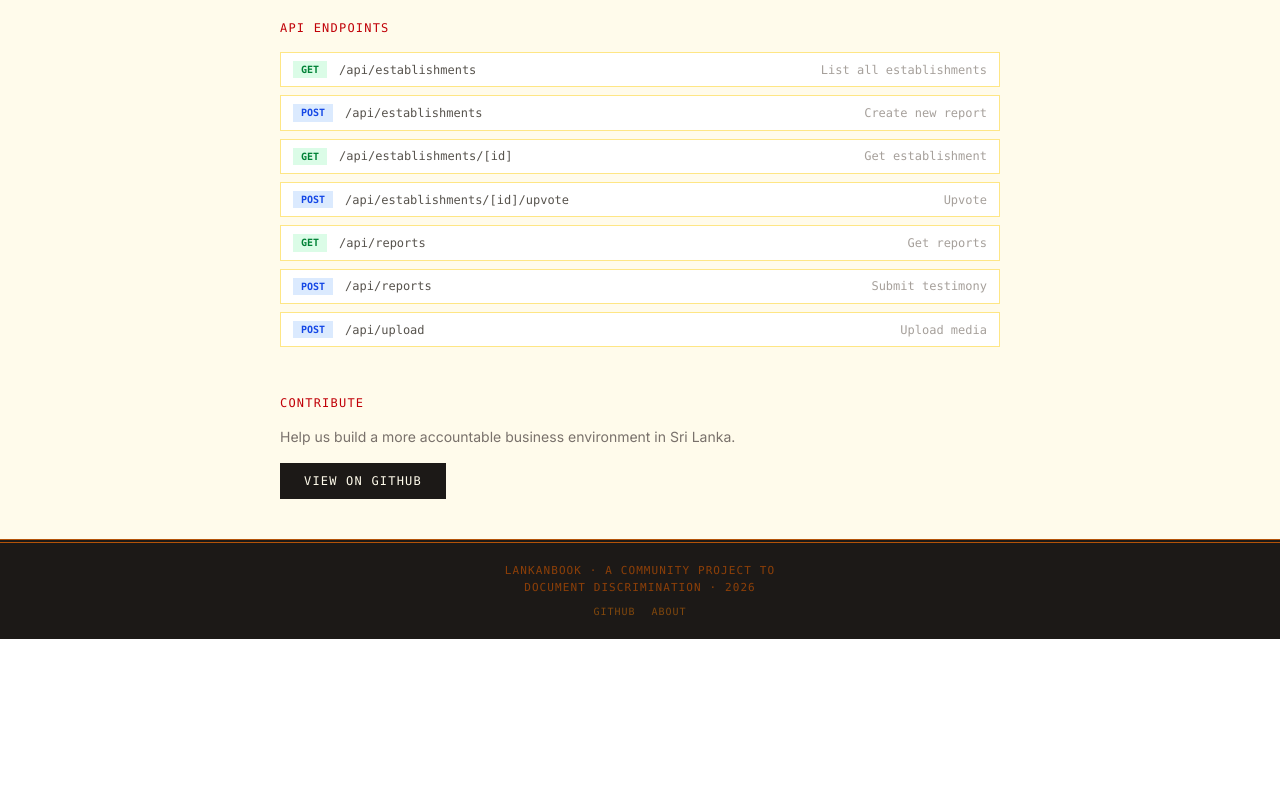
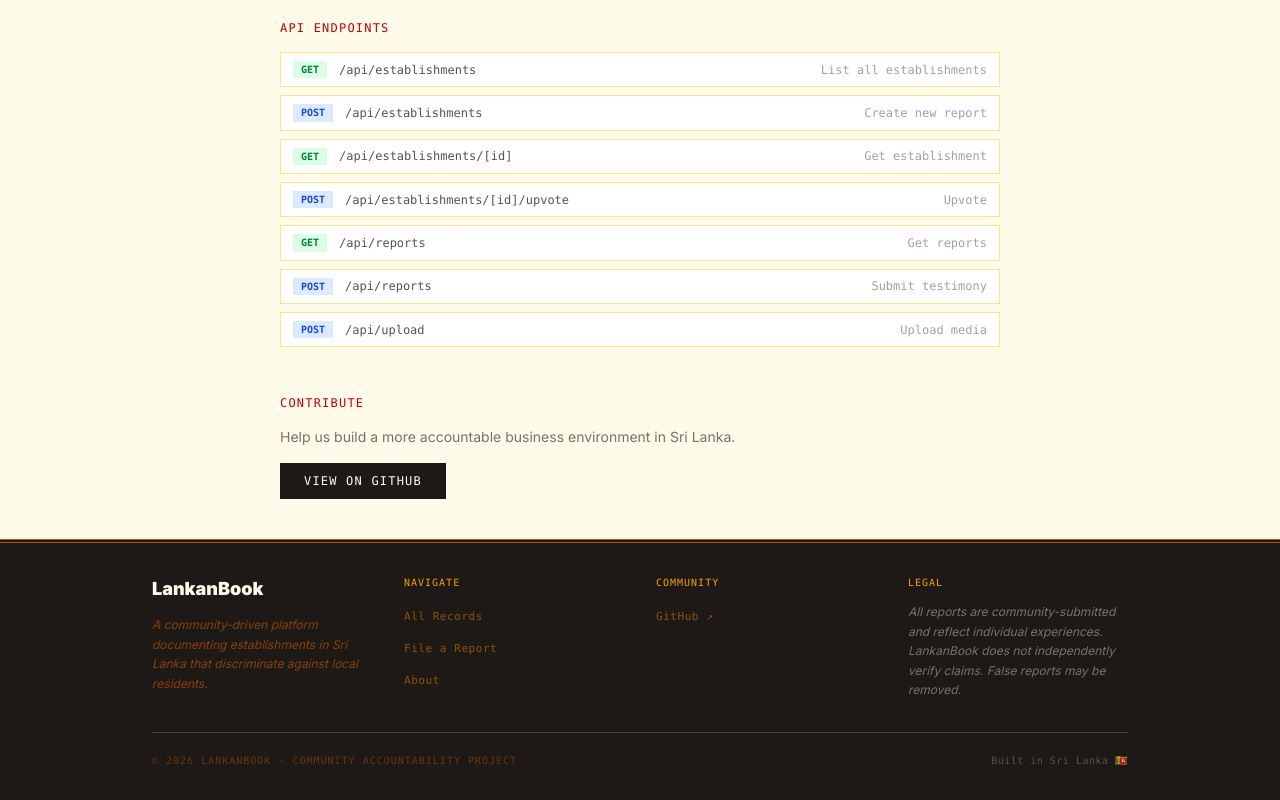
Before and after one commit to dilukshann7/lankanbook, a Next.js app: page /about in a window 1280 px wide. Shown: the part 1386-2186 px from the top of the page. Before the commit the page ends 2025 px from the top, so only its background shows below. Built offline with nearby package versions, Linux system fonts and the light colour scheme.

Commit message:
feat: Redesign and enhance site footer

```diff
--- a/components/site-footer.tsx
+++ b/components/site-footer.tsx
@@ -1,30 +1,96 @@
 import Link from "next/link"
 
 const SiteFooter = () => {
+  const year = new Date().getFullYear()
+
   return (
     <footer
-      className="bg-stone-900 py-5 text-center"
+      className="mt-auto bg-stone-900"
       style={{ borderTop: "4px double #b45309" }}
     >
-      <p className="font-mono text-[11px] tracking-widest text-amber-700/70 uppercase">
-        LankanBook · A Community Project to <br />
-        Document Discrimination · {new Date().getFullYear()}
+      <div className="mx-auto max-w-5xl px-4 py-8 sm:px-6">
+        <div className="grid gap-8 sm:grid-cols-2 lg:grid-cols-4">
+          <div>
+            <h3 className="mb-3 font-sans text-lg font-black text-amber-50">
+              LankanBook
+            </h3>
+            <p className="text-xs leading-relaxed text-amber-700/70 italic">
+              A community-driven platform documenting establishments in Sri
+              Lanka that discriminate against local residents.
             </p>
-      <div className="mt-2 flex justify-center gap-4">
+          </div>
+
+          <div>
+            <h4 className="mb-3 font-mono text-[10px] tracking-widest text-amber-500 uppercase">
+              Navigate
+            </h4>
+            <ul className="space-y-2">
+              <li>
+                <Link
+                  href="/"
+                  className="font-mono text-[11px] tracking-wider text-amber-600/60 transition-colors hover:text-amber-400"
+                >
+                  All Records
+                </Link>
+              </li>
+              <li>
+                <Link
+                  href="/submit"
+                  className="font-mono text-[11px] tracking-wider text-amber-600/60 transition-colors hover:text-amber-400"
+                >
+                  File a Report
+                </Link>
+              </li>
+              <li>
+                <Link
+                  href="/about"
+                  className="font-mono text-[11px] tracking-wider text-amber-600/60 transition-colors hover:text-amber-400"
+                >
+                  About
+                </Link>
+              </li>
+            </ul>
+          </div>
+
+          <div>
+            <h4 className="mb-3 font-mono text-[10px] tracking-widest text-amber-500 uppercase">
+              Community
+            </h4>
+            <ul className="space-y-2">
+              <li>
                 <a
                   href="https://github.com/dilukshann7/lankanbook"
                   target="_blank"
                   rel="noopener noreferrer"
-          className="font-mono text-[10px] tracking-widest text-amber-600/50 uppercase transition-colors hover:text-amber-400"
+                  className="font-mono text-[11px] tracking-wider text-amber-600/60 transition-colors hover:text-amber-400"
                 >
-          GitHub
+                  GitHub ↗
                 </a>
-        <Link
-          href="/about"
-          className="font-mono text-[10px] tracking-widest text-amber-600/50 uppercase transition-colors hover:text-amber-400"
-        >
-          About
-        </Link>
+              </li>
+
+            </ul>
+          </div>
+
+          <div>
+            <h4 className="mb-3 font-mono text-[10px] tracking-widest text-amber-500 uppercase">
+              Legal
+            </h4>
+            <p className="text-xs leading-relaxed text-stone-500 italic">
+              All reports are community-submitted and reflect individual
+              experiences. LankanBook does not independently verify claims.
+              False reports may be removed.
+            </p>
+          </div>
+        </div>
+
+        <div className="mt-8 flex flex-wrap items-center justify-between gap-2 border-t border-stone-700 pt-5">
+          <p className="font-mono text-[10px] tracking-widest text-amber-700/50 uppercase">
+            © {year} LankanBook · Community Accountability Project
+          </p>
+          <p className="font-mono text-[10px] tracking-wider text-stone-600">
+            Built in Sri Lanka 🇱🇰
+          </p>
+        </div>
       </div>
     </footer>
   )
```
Lines whose indentation alone changed are shown as unchanged.
